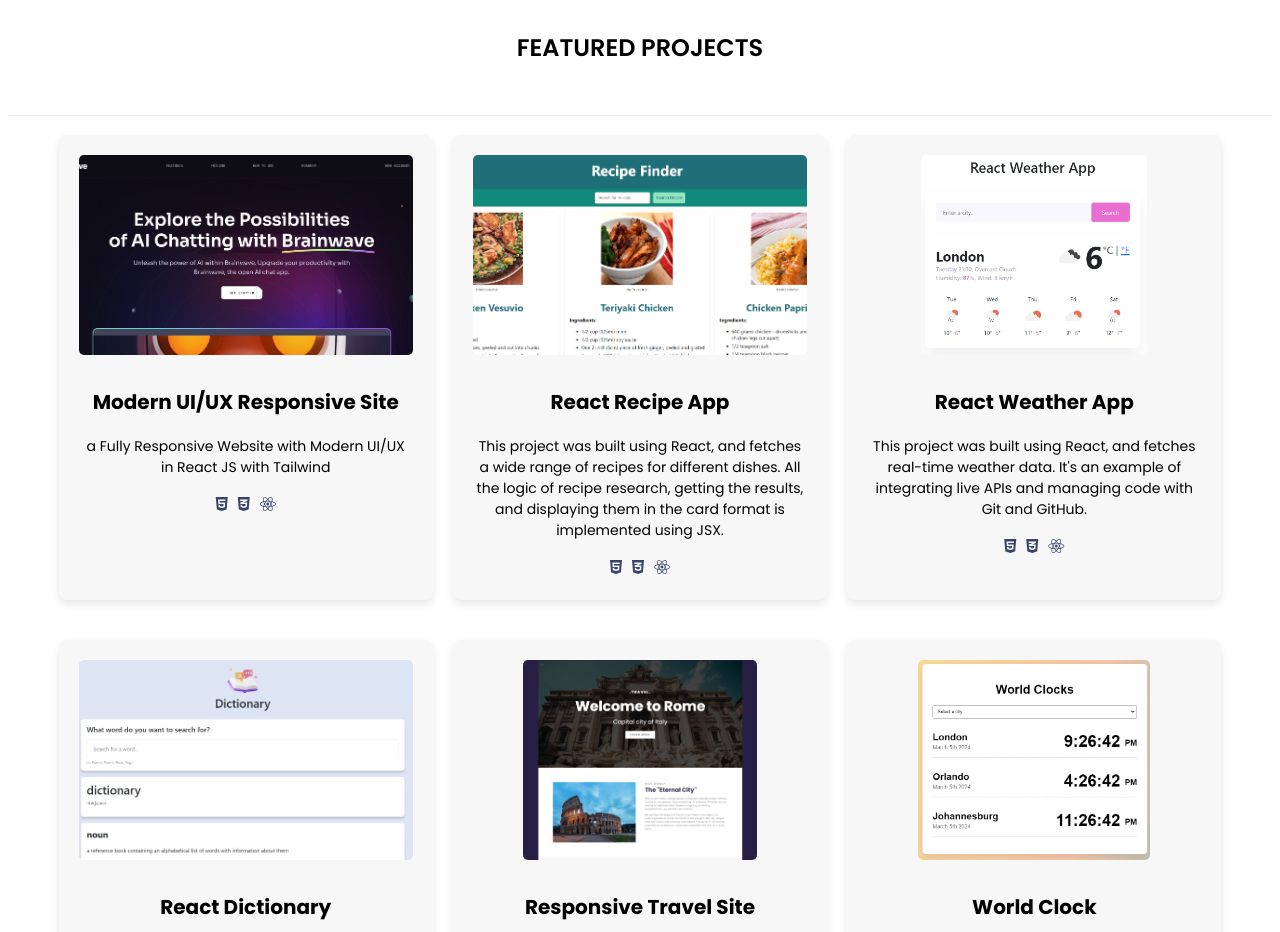
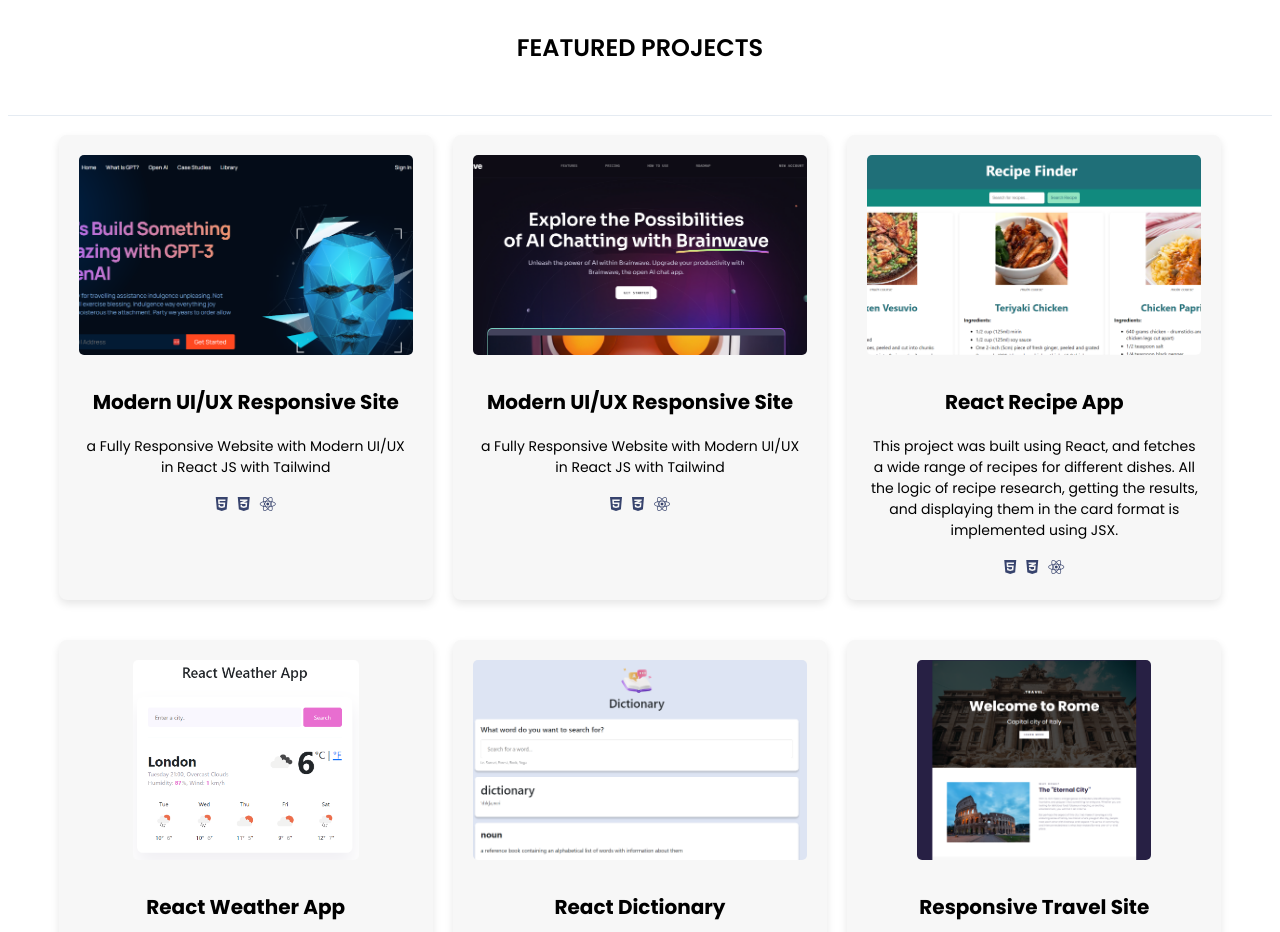
Before and after one commit to Chloedj/reactportfoliochloe, a React (Create React App) app: page / in a window 1280 px wide. Shown: the part 1440-2372 px from the top of the page. Built offline with nearby package versions, Linux system fonts and the light colour scheme.

Commit message:
Added new project

```diff
--- a/src/projectsData.js
+++ b/src/projectsData.js
@@ -4,10 +4,20 @@ import WeatherApp from "./images/reactweatherapp.png";
 import Dictionary from "./images/reactdictionary.png";
 import TravelSite from "./images/responsivetravelsite.png";
 import WorldClock from "./images/worldclock.png";
+import gpt3 from "./images/gpt3.png";
+
 
 const projectsData = [
   {
     id: 1,
+    title: "Modern UI/UX Responsive Site",
+    description: "a Fully Responsive Website with Modern UI/UX in React JS with Tailwind",
+    imageUrl: gpt3,
+    link: "https://monumental-squirrel-eda3bd.netlify.app/",
+    technologies: ["fa-html5", "fa-css3-alt", "fa-react"],
+  },
+  {
+    id: 2,
     title: "Modern UI/UX Responsive Site",
     description: "a Fully Responsive Website with Modern UI/UX in React JS with Tailwind",
     imageUrl: Brainwave,
@@ -15,7 +25,7 @@ const projectsData = [
     technologies: ["fa-html5", "fa-css3-alt", "fa-react"],
   },
   {
-    id: 2,
+    id: 3,
     title: "React Recipe App",
     description: "This project was built using React, and fetches a wide range of recipes for different dishes. All the logic of recipe research, getting the results, and displaying them in the card format is implemented using JSX.",
     imageUrl: RecipeApp,
@@ -23,7 +33,7 @@ const projectsData = [
     technologies: ["fa-html5", "fa-css3-alt", "fa-react"],
   },
   {
-    id: 3,
+    id: 4,
     title: "React Weather App",
     description: "This project was built using React, and fetches real-time weather data. It's an example of integrating live APIs and managing code with Git and GitHub.",
     imageUrl: WeatherApp,
@@ -31,7 +41,7 @@ const projectsData = [
     technologies: ["fa-html5", "fa-css3-alt", "fa-react"],
   },
   {
-    id: 4,
+    id: 5,
     title: "React Dictionary",
     description: "Another React project, demonstrating the use of multiple API's.",
     imageUrl: Dictionary,
@@ -39,7 +49,7 @@ const projectsData = [
     technologies: ["fa-html5", "fa-css3-alt", "fa-react"],
   },
   {
-    id: 5,
+    id: 6,
     title: "Responsive Travel Site",
     description: "A responsive project with more sophisticated design and advanced CSS techniques.",
     imageUrl: TravelSite,
@@ -47,7 +57,7 @@ const projectsData = [
     technologies: ["fa-html5", "fa-css3-alt", "fa-mobile-screen-button"],
   },
   {
-    id: 6,
+    id: 7,
     title: "World Clock",
     description: "Showcasing my skills in JavaScript and API handling, this app features a global clock functionality with sophisticated interactions.",
     imageUrl: WorldClock,
```
Also changed, not shown: src/images/gpt3.png (added).
